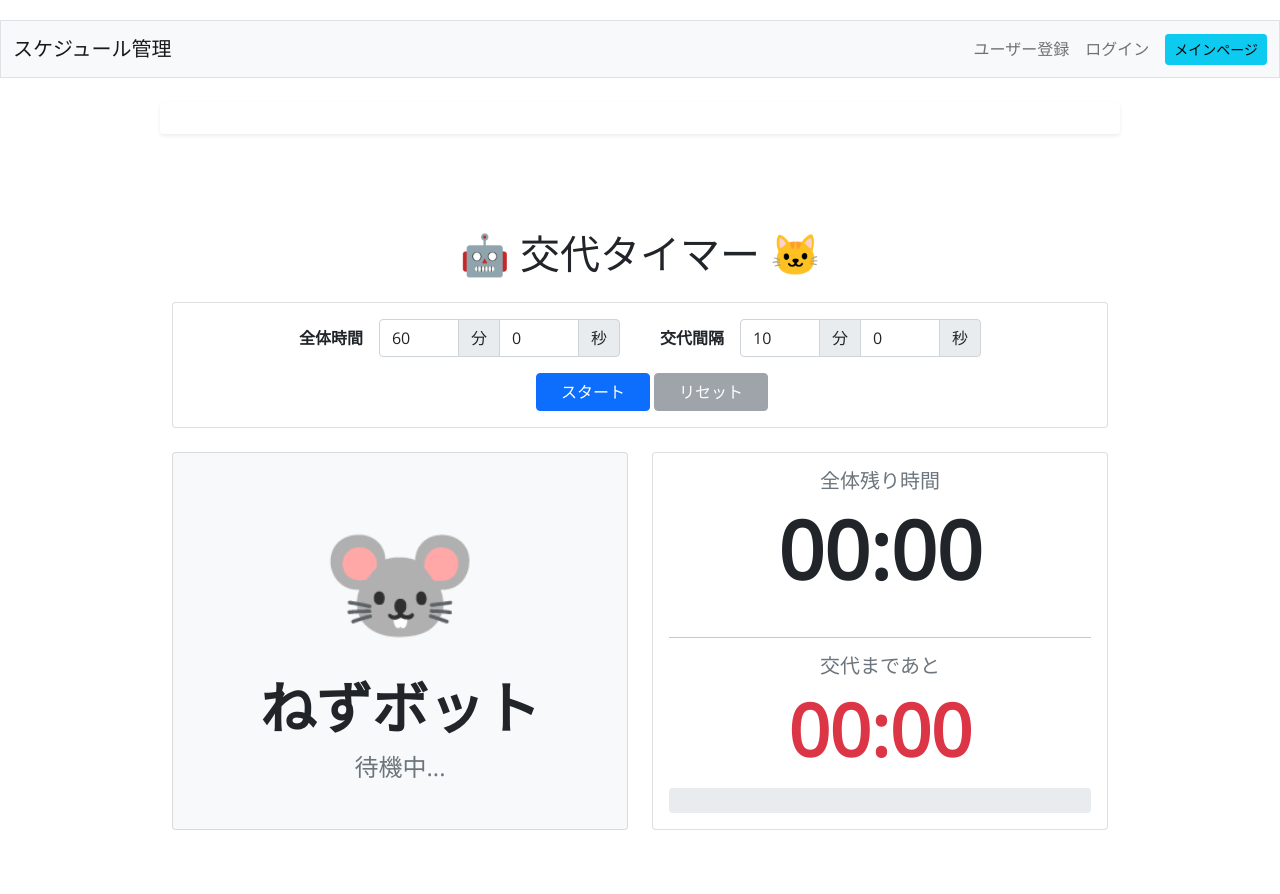
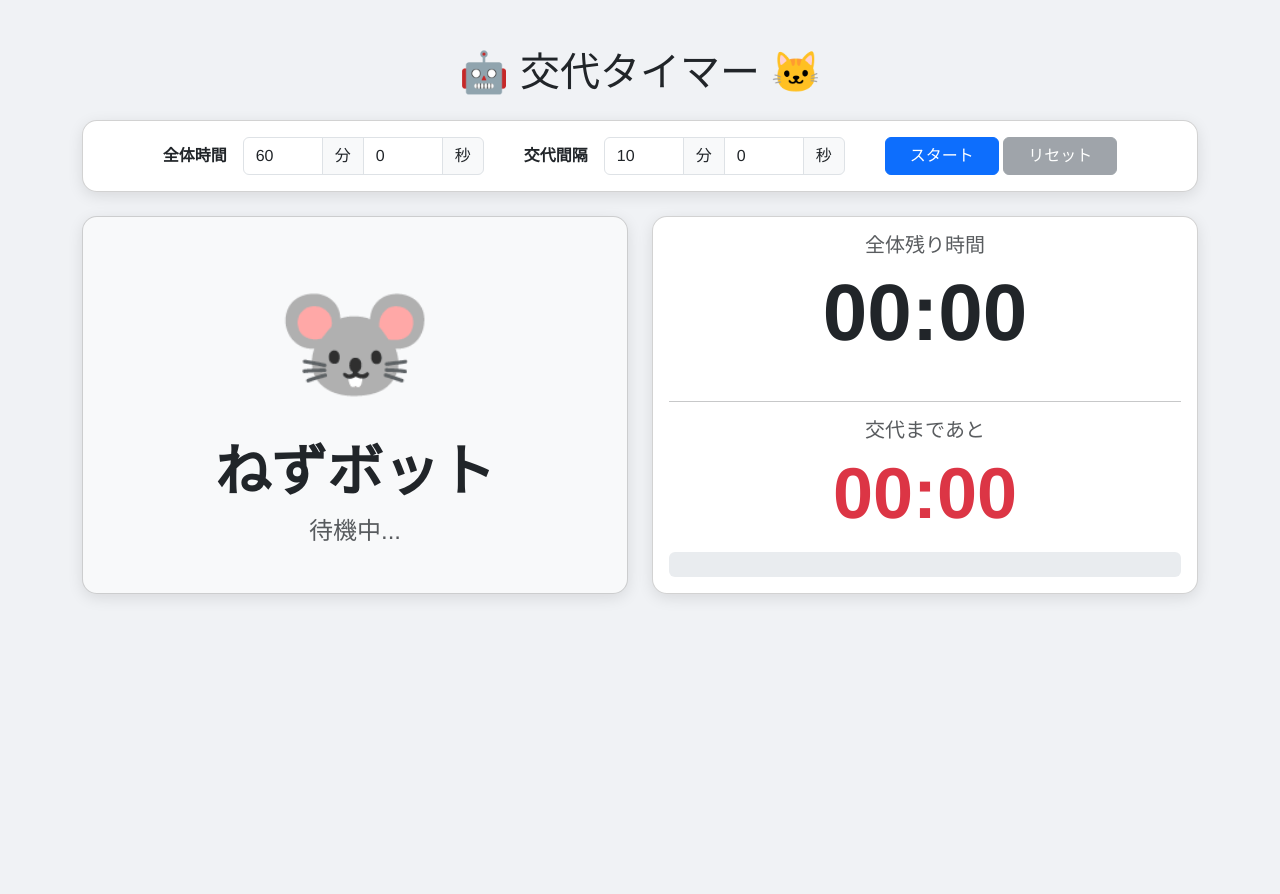
Before and after one commit to 07KazumaAoyama29/mainPage, a Django app: page /robodonetimer/ in a window 1280 px wide. After the commit the page ends 598 px from the top, so only its background shows below. Run offline with Django 5.2, Linux system fonts and the light colour scheme; parts of the project's set-up code (start-up, migrations or seed data) failed here and were passed over; some libraries are stand-ins or nearby versions.

Commit message:
update rbodone's timer

```diff
--- a/robodone_timer/templates/robodone_timer/index.html
+++ b/robodone_timer/templates/robodone_timer/index.html
@@ -1,10 +1,28 @@
-{% extends 'todo/base.html' %}
 {% load static %}
-{% block content %}
+<!DOCTYPE html>
+<html lang="ja">
+<head>
+    <meta charset="UTF-8">
+    <meta name="viewport" content="width=device-width, initial-scale=1.0">
+    <title>交代タイマー</title>
+    <link href="https://cdn.jsdelivr.net/npm/bootstrap@5.3.0/dist/css/bootstrap.min.css" rel="stylesheet">
+    <style>
+        body {
+            background-color: #f0f2f5;
+            font-family: "Helvetica Neue", Arial, sans-serif;
+        }
+        .timer-card {
+            border-radius: 15px;
+            box-shadow: 0 4px 15px rgba(0,0,0,0.1);
+        }
+    </style>
+</head>
+<body>
+
     <div class="container py-5">
         <h1 class="text-center mb-4">🤖 交代タイマー 🐱</h1>
 
-    <div class="card mb-4">
+        <div class="card mb-4 timer-card">
             <div class="card-body">
                 <form onsubmit="return false;">
                     <div class="row g-3 align-items-center justify-content-center">
@@ -46,7 +64,7 @@
 
         <div class="row">
             <div class="col-md-6 mb-3">
-            <div class="card h-100 text-center" id="charCard" style="background-color: #f8f9fa; transition: background-color 0.5s;">
+                <div class="card h-100 text-center timer-card" id="charCard" style="background-color: #f8f9fa; transition: background-color 0.5s;">
                     <div class="card-body d-flex flex-column justify-content-center align-items-center" style="min-height: 300px;">
                         <div id="charIcon" style="font-size: 8rem;">🐭</div>
                         <h2 class="display-4 fw-bold" id="charName">ねずボット</h2>
@@ -56,7 +74,7 @@
             </div>
 
             <div class="col-md-6 mb-3">
-            <div class="card h-100">
+                <div class="card h-100 timer-card">
                     <div class="card-body d-flex flex-column justify-content-center text-center">
 
                         <h5 class="text-muted">全体残り時間</h5>
@@ -80,26 +98,23 @@
         let intervalId = null;
         let totalSecondsLeft = 0;
         let turnSecondsLeft = 0;
-    let currentTurnIndex = 0; // 0:ねずボット, 1:ロボにゃん
+        let currentTurnIndex = 0;
         let turnDurationSec = 0;
 
         const charConfig = [
-        { name: "ねずボット", icon: "🐭", color: "#e3f2fd", class: "bg-info" }, // 薄い青
-        { name: "ロボにゃん", icon: "🐱", color: "#fce4ec", class: "bg-danger" }  // 薄い赤
+            { name: "ねずボット", icon: "🐭", color: "#e3f2fd", class: "bg-info" },
+            { name: "ロボにゃん", icon: "🐱", color: "#fce4ec", class: "bg-danger" }
         ];
 
-    // 効果音（必要なら）
-    //const switchSound = new Audio('https://actions.google.com/sounds/v1/cartoon/cartoon_boing.ogg');
+        // 音声ファイルの設定（必要に応じて変更してください）
         const switchSound = new Audio("{% static 'robodone_timer/sounds/timer.mp3' %}");
 
         function startTimer() {
-        // 値の取得とバリデーション
             const totalMin = parseInt(document.getElementById('totalMin').value) || 0;
             const totalSec = parseInt(document.getElementById('totalSec').value) || 0;
             const turnMin = parseInt(document.getElementById('turnMin').value) || 0;
             const turnSec = parseInt(document.getElementById('turnSec').value) || 0;
 
-        // 秒換算
             const totalDuration = (totalMin * 60) + totalSec;
             turnDurationSec = (turnMin * 60) + turnSec;
 
@@ -107,31 +122,25 @@
                 return alert("有効な時間を入力してください");
             }
 
-        // 初期化
             totalSecondsLeft = totalDuration;
             turnSecondsLeft = turnDurationSec;
             currentTurnIndex = 0;
 
-        // UIロック
             setInputsDisabled(true);
-
             updateDisplay();
             updateCharacter();
 
-        // タイマー開始
             intervalId = setInterval(() => {
                 totalSecondsLeft--;
                 turnSecondsLeft--;
 
-            // 交代のタイミング
                 if (turnSecondsLeft <= 0 && totalSecondsLeft > 0) {
                     currentTurnIndex = (currentTurnIndex + 1) % 2;
                     turnSecondsLeft = turnDurationSec;
-                switchSound.play().catch(e => {}); // エラー無視
+                    switchSound.play().catch(e => {});
                     updateCharacter();
                 }
 
-            // 終了判定
                 if (totalSecondsLeft <= 0) {
                     finishTimer();
                 }
@@ -148,7 +157,6 @@
             document.getElementById('turnCountdown').innerText = "00:00";
             document.getElementById('turnProgress').style.width = "0%";
 
-        // 初期状態に戻す
             document.getElementById('charIcon').innerText = "🐭";
             document.getElementById('charName').innerText = "ねずボット";
             document.getElementById('charCard').style.backgroundColor = "#f8f9fa";
@@ -167,33 +175,26 @@
         function setInputsDisabled(disabled) {
             document.getElementById('startBtn').disabled = disabled;
             document.getElementById('resetBtn').disabled = !disabled;
-        document.getElementById('totalMin').disabled = disabled;
-        document.getElementById('totalSec').disabled = disabled;
-        document.getElementById('turnMin').disabled = disabled;
-        document.getElementById('turnSec').disabled = disabled;
+            document.querySelectorAll('input[type="number"]').forEach(input => input.disabled = disabled);
         }
 
         function updateDisplay() {
-        // 全体時間
             const totalM = Math.floor(totalSecondsLeft / 60);
             const totalS = totalSecondsLeft % 60;
             document.getElementById('totalCountdown').innerText =
                 `${String(totalM).padStart(2, '0')}:${String(totalS).padStart(2, '0')}`;
 
-        // 交代時間
             const turnM = Math.floor(turnSecondsLeft / 60);
             const turnS = turnSecondsLeft % 60;
             document.getElementById('turnCountdown').innerText =
                 `${String(turnM).padStart(2, '0')}:${String(turnS).padStart(2, '0')}`;
 
-        // プログレスバー
             const percentage = ((turnDurationSec - turnSecondsLeft) / turnDurationSec) * 100;
             document.getElementById('turnProgress').style.width = `${percentage}%`;
         }
 
         function updateCharacter() {
             const char = charConfig[currentTurnIndex];
-
             document.getElementById('charIcon').innerText = char.icon;
             document.getElementById('charName').innerText = char.name;
             document.getElementById('charCard').style.backgroundColor = char.color;
@@ -203,4 +204,7 @@
             bar.className = `progress-bar progress-bar-striped progress-bar-animated ${currentTurnIndex === 0 ? 'bg-info' : 'bg-danger'}`;
         }
     </script>
-{% endblock %}
+
+    <script src="https://cdn.jsdelivr.net/npm/bootstrap@5.3.0/dist/js/bootstrap.bundle.min.js"></script>
+</body>
+</html>
```
Lines whose indentation alone changed are shown as unchanged.
